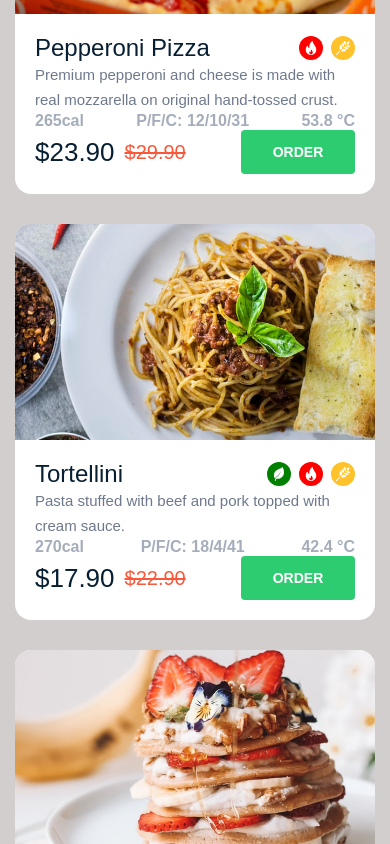
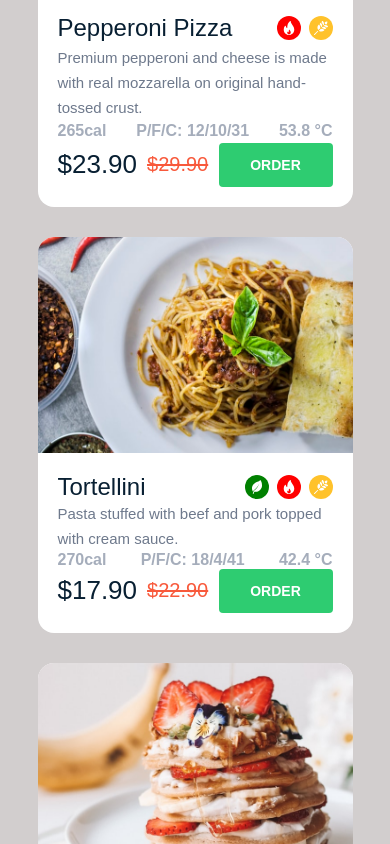
Before and after one commit to Nikusha397/react4, a React (Vite) app: page / in a window 390 px wide. Shown: the top 844 px of the page. Built offline with nearby package versions, Linux system fonts and the light colour scheme.

Commit message:
Update index.css

```diff
--- a/src/index.css
+++ b/src/index.css
@@ -13,4 +13,15 @@ body {
     flex-direction: column;
     align-items: center;
   }
+
+    .food_list .card {
+    width: 90%;
+    max-width: none;
+  }
+
+  .card_image {
+    height: auto;
+    object-fit: cover;
+  }
+
 }
```
